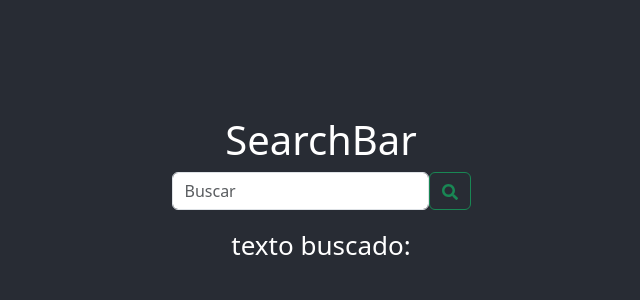
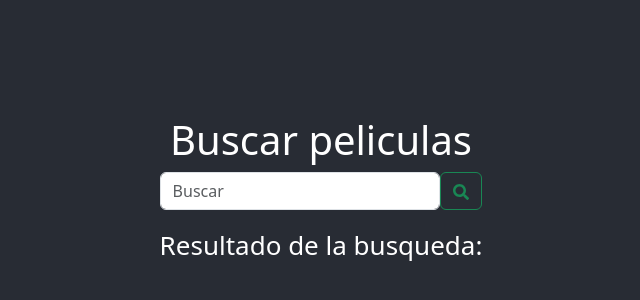
Before and after one commit to mivanpv/online-streaming-plataform, a React (Create React App) app: page / in a window 1280 px wide. Shown: the part 210-510 px from the top of the page, without its empty margins (319-959 px from the left). Built offline with nearby package versions, Linux system fonts and the light colour scheme.

Commit message:
Inciando funcionalidad

```diff
--- a/src/App.js
+++ b/src/App.js
@@ -6,7 +6,7 @@ function App() {
   return (
     <div className="App">
       <header className="App-header">
-        <h1>SearchBar</h1>
+        <h1>Buscar peliculas</h1>
         <SearchBar></SearchBar>
       </header>
     </div>
--- a/src/components/SearchBar.jsx
+++ b/src/components/SearchBar.jsx
@@ -25,7 +25,7 @@ function SearchBar() {
         </Button>
       </Form>
       <div className="ml-3">
-        texto buscado: {search}
+        Resultado de la busqueda: {search}
       </div>
     </div>
   );
```
